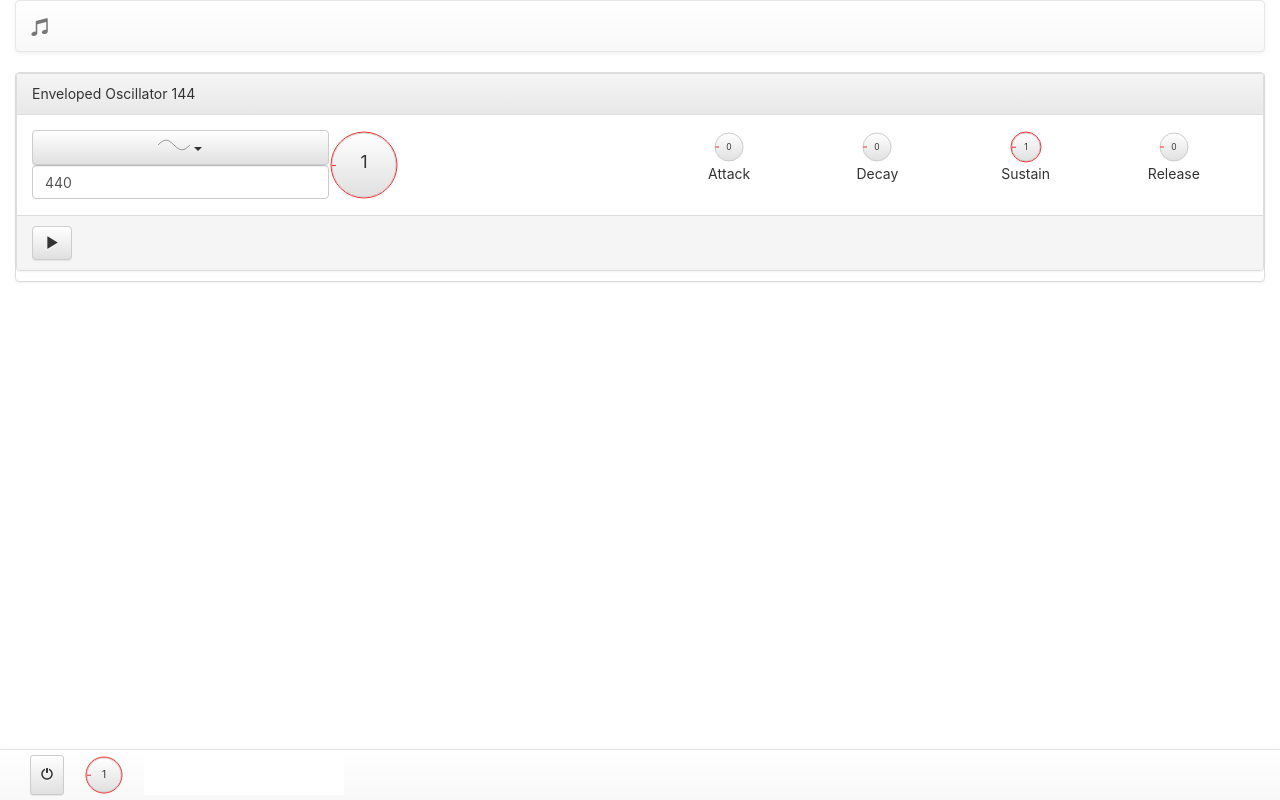
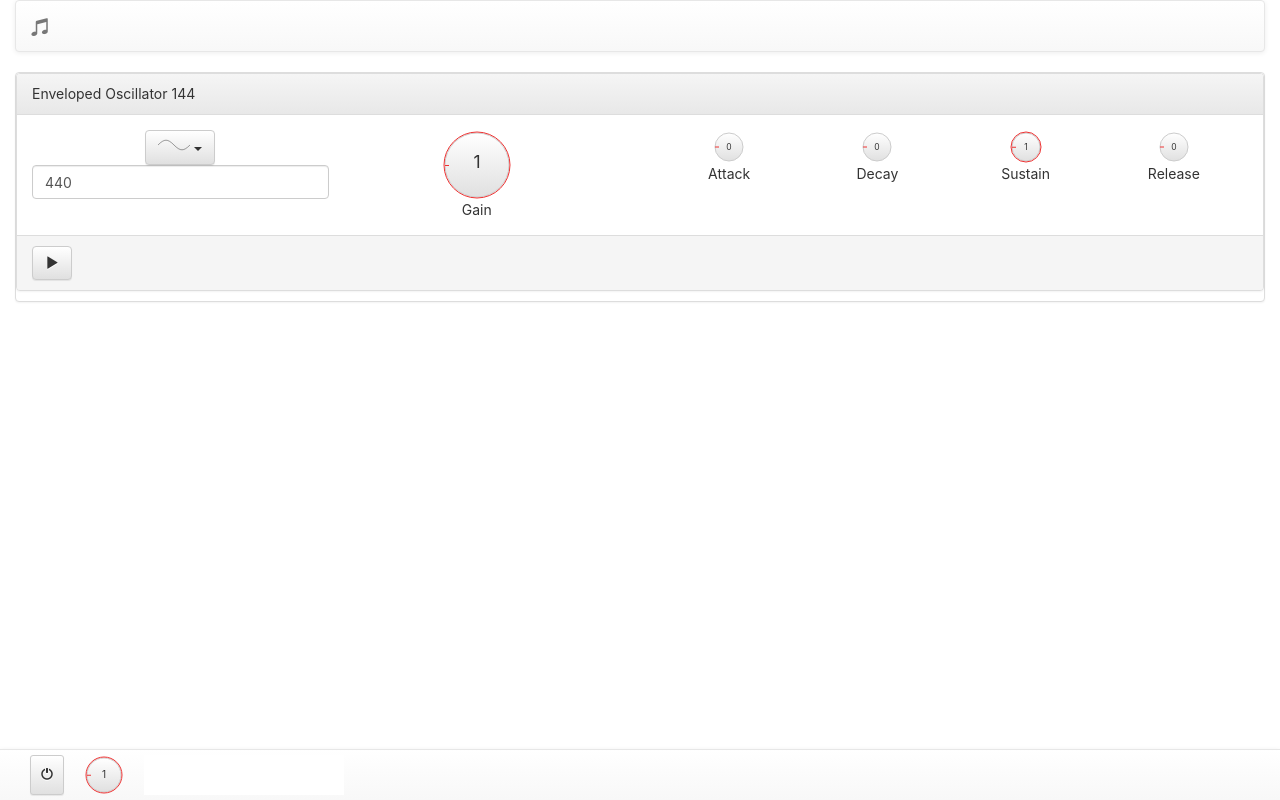
Before and after one commit to alexiusp/audioapi-playground, a React (Create React App) app: page / in a window 1280 px wide. Built offline with nearby package versions, Linux system fonts and the light colour scheme.

Commit message:
controls styling improved

```diff
--- a/src/controls/roundKnob.css
+++ b/src/controls/roundKnob.css
@@ -1,19 +1,20 @@
-.round-knob {
+.round-knob svg {
   display: inline-block;
   position: relative;
   vertical-align: middle;
-  cursor: pointer;
+  cursor: ns-resize;
   overflow: visible;
-}
-svg {
   user-select: none;
   margin: 0;
 }
-svg text {
+.round-knob svg text {
   pointer-events: none;
   user-select: none;
   cursor: default;
 }
-svg text::selection {
+.round-knob svg text::selection {
   background: none;
 }
+.audio-control {
+  text-align: center;
+}
--- a/src/controls/roundKnob.tsx
+++ b/src/controls/roundKnob.tsx
@@ -17,6 +17,7 @@ export interface Props {
   value: number,
   radius: number,
   className?: string,
+  label?: string;
 }
 
 const mouseSensitivity = 0.05;
@@ -86,26 +87,28 @@ export default class RoundKnob extends React.Component<Props, State> {
     const label = value;
     const progress = (normalized) * 2 * Math.PI * (circleRadius);
     return (
+      <div className={'round-knob audio-control ' + (className || '')}>
         <svg
-        className={'round-knob control ' + (className || '')}
           onWheel={this.onWheel}
           viewBox={viewBox}
           width={radius * 2} height={radius * 2}>
           <linearGradient id="grad1" x1="0" x2="0" y1="0" y2="1">
-          <stop id="stop1" stopColor="#ffffff" offset="0%"/>
-          <stop id="stop2" stopColor="#e0e0e0" offset="100%"/>
+            <stop id="stop1" stopColor="#ffffff" offset="0%" />
+            <stop id="stop2" stopColor="#e0e0e0" offset="100%" />
           </linearGradient>
-        { active ? <circle fill="#000" fillOpacity="0.1" cx="1" cy="1" r={circleRadius} /> : null }
+          {active ? <circle fill="#000" fillOpacity="0.1" cx="1" cy="1" r={circleRadius} /> : null}
           <circle cx="0" cy="0" r={circleRadius - 1} fill="url(#grad1)" stroke="#ccc" strokeWidth="1" />
-        <circle cx="0" cy="0" r={circleRadius} fill="none" stroke="#ee3333" strokeWidth="1" strokeDasharray={`${progress},20000`} transform="rotate(180)"/>
+          <circle cx="0" cy="0" r={circleRadius} fill="none" stroke="#ee3333" strokeWidth="1" strokeDasharray={`${progress},20000`} transform="rotate(180)" />
           <text x="0" y="3" fontSize={radius / 2} textAnchor="middle" fill="#333">{label}</text>
           <g
             transform={`rotate(${rotation})`}
             onMouseDown={this.activate}>
-          <path d={`M -${radius - 3} 0 h 4 0`} stroke="#ee3333" strokeWidth="1"/>
+            <path d={`M -${radius - 3} 0 h 4 0`} stroke="#ee3333" strokeWidth="1" />
             <circle cx="0" cy="0" r={radius} fill="#fff" fillOpacity="0" />
           </g>
         </svg>
+        {this.props.label ? (<div className="audio-label">{this.props.label}</div>) : null}
+      </div>
     );
   }
 }
--- a/src/rack/modules/Oscillator.css
+++ b/src/rack/modules/Oscillator.css
@@ -6,4 +6,5 @@
   flex: 1 1 100%;
   display: flex;
   flex-direction: column;
+  align-items: center;
 }
--- a/src/rack/modules/Oscillator.tsx
+++ b/src/rack/modules/Oscillator.tsx
@@ -43,15 +43,14 @@ export function Oscillator(props: Props) {
           value={props.frequency}
           onChange={props.onChangeFrequency} />
       </div>
-      <div>
       <RoundKnob
         radius={35}
         min={0}
         max={1}
         step={0.01}
         value={props.gain}
-          onUpdate={props.onChangeVolume} />
-      </div>
+        onUpdate={props.onChangeVolume}
+        label="Gain"/>
     </div>
   );
 }
```
Lines whose indentation alone changed are shown as unchanged.
